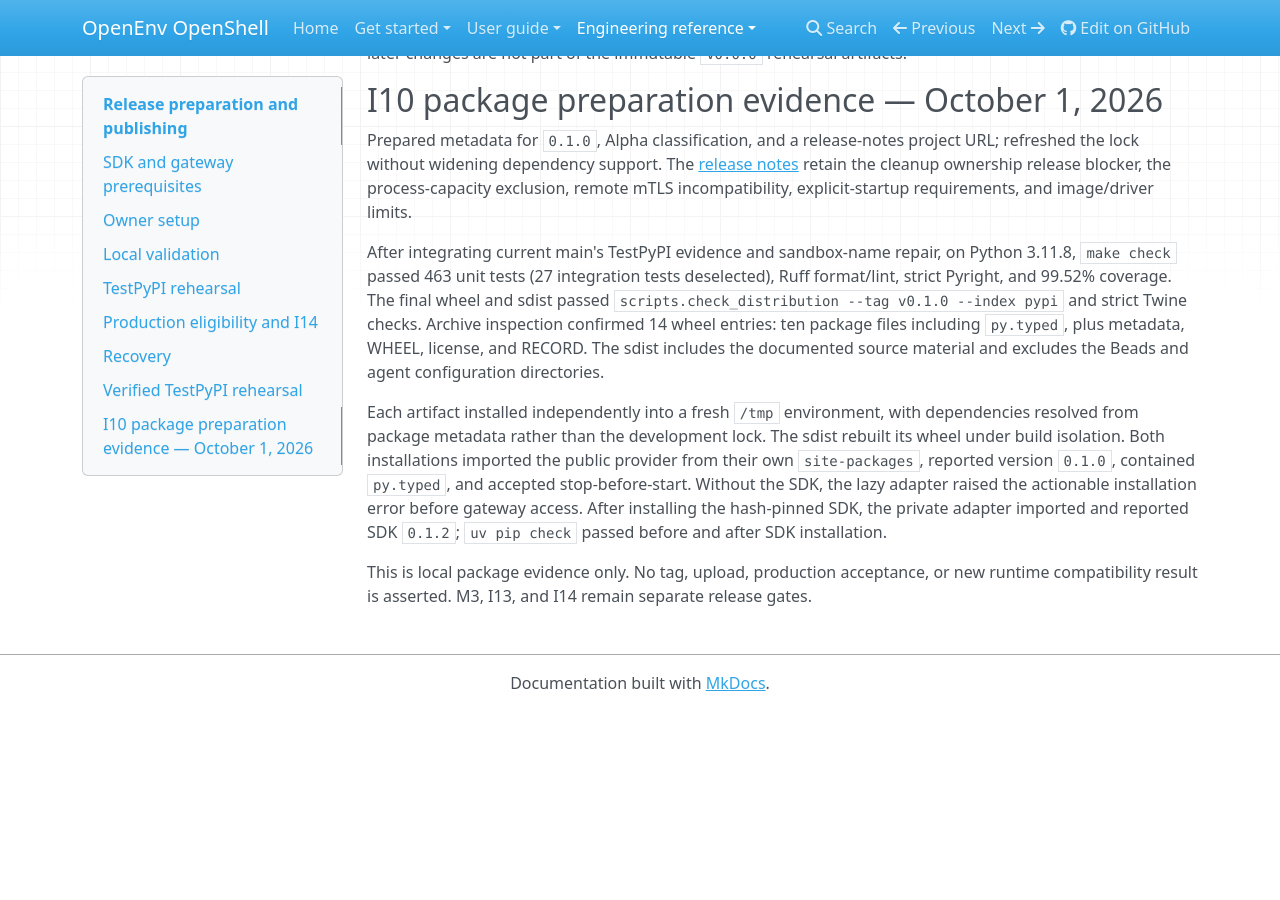
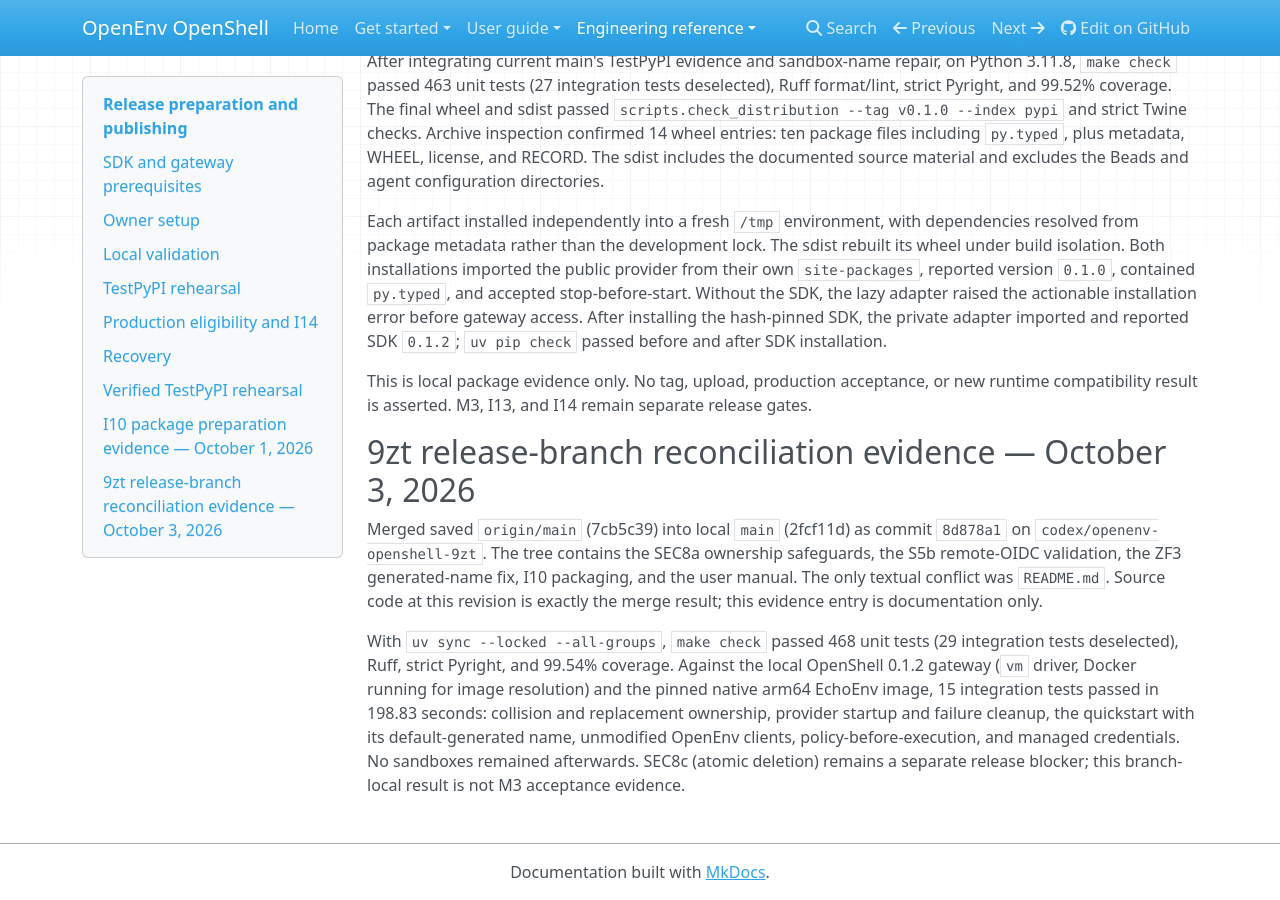
Before and after one commit to rodrigosetti/openenv-openshell, an MkDocs documentation site: the page built from docs/releases.md, in a window 1280 px wide and 900 px high, scrolled down 3923 px. Built offline with MkDocs 1.6.1, drawn with Linux system fonts in a browser that asks for light colours; nearby versions of some CDN libraries; before the commit the page ends 4634 px from its top, so only the background shows below that.

Commit message:
Record 9zt reconciliation evidence
Refs: openenv-openshell-9zt

Co-Authored-By: Claude Sonnet 5.5 <noreply@anthropic.com>

```diff
--- a/docs/releases.md
+++ b/docs/releases.md
@@ -232,3 +232,22 @@ installing the hash-pinned SDK, the private adapter imported and reported SDK
 This is local package evidence only. No tag, upload, production acceptance, or
 new runtime compatibility result is asserted. M3, I13, and I14 remain separate
 release gates.
+
+## 9zt release-branch reconciliation evidence — October 3, 2026
+
+Merged saved `origin/main` (7cb5c39) into local `main` (2fcf11d) as commit
+`8d878a1` on `codex/openenv-openshell-9zt`. The tree contains the SEC8a ownership
+safeguards, the S5b remote-OIDC validation, the ZF3 generated-name fix, I10
+packaging, and the user manual. The only textual conflict was `README.md`.
+Source code at this revision is exactly the merge result; this evidence entry
+is documentation only.
+
+With `uv sync --locked --all-groups`, `make check` passed 468 unit tests (29
+integration tests deselected), Ruff, strict Pyright, and 99.54% coverage. Against
+the local OpenShell 0.1.2 gateway (`vm` driver, Docker running for image
+resolution) and the pinned native arm64 EchoEnv image, 15 integration tests
+passed in 198.83 seconds: collision and replacement ownership, provider startup
+and failure cleanup, the quickstart with its default-generated name, unmodified
+OpenEnv clients, policy-before-execution, and managed credentials. No sandboxes
+remained afterwards. SEC8c (atomic deletion) remains a separate release blocker;
+this branch-local result is not M3 acceptance evidence.
```
